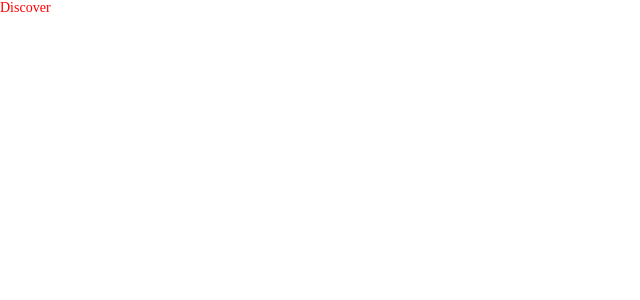
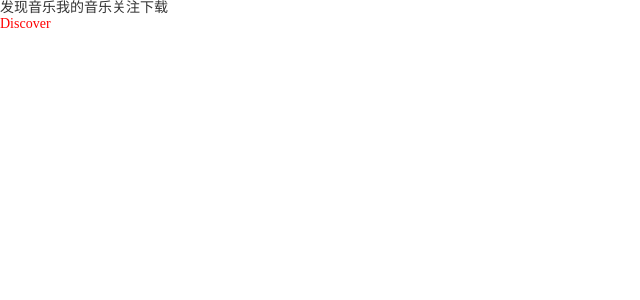
Before and after one commit to liwei478/wz-music, a React (Create React App) app: page /#/discover in a window 1280 px wide. Shown: the top 300 px of the page, without its empty margins (0-640 px from the left). Built offline with nearby package versions, Linux system fonts and the light colour scheme.

Commit message:
实现路由懒加载

```diff
--- a/src/App.tsx
+++ b/src/App.tsx
@@ -1,11 +1,19 @@
-import React from 'react'
-import { useRoutes } from 'react-router-dom'
+import React, { Suspense } from 'react'
+import { useRoutes, Link } from 'react-router-dom'
 import routes from './router'
 
 function App() {
   return (
     <div className="App">
-      <div className="main">{useRoutes(routes)}</div>
+      <div className="nav">
+        <Link to="/discover">发现音乐</Link>
+        <Link to="/mine">我的音乐</Link>
+        <Link to="/focus">关注</Link>
+        <Link to="/download">下载</Link>
+      </div>
+      <Suspense fallback="">
+        <div className="main">{useRoutes(routes)}</div>
+      </Suspense>
     </div>
   )
 }
--- a/src/router/index.tsx
+++ b/src/router/index.tsx
@@ -1,9 +1,17 @@
-import React from 'react'
-import Discover from '@/views/discover'
+import React, { lazy } from 'react'
 import { Navigate, RouteObject } from 'react-router-dom'
-import Focus from '@/views/focus'
-import Mine from '@/views/mine'
-import Download from '@/views/download'
+
+// 所有的路由都会打包到一个文件
+// import Discover from '@/views/discover'
+// import Focus from '@/views/focus'
+// import Mine from '@/views/mine'
+// import Download from '@/views/download'
+
+// 路由懒加载及分包处理
+const Discover = lazy(() => import('@/views/discover'))
+const Mine = lazy(() => import('@/views/mine'))
+const Focus = lazy(() => import('@/views/focus'))
+const Download = lazy(() => import('@/views/download'))
 
 const routes: RouteObject[] = [
   {
```
